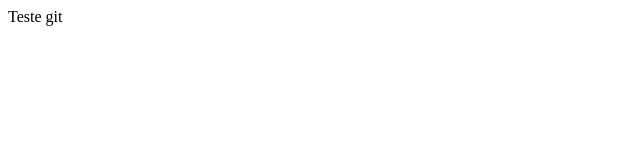
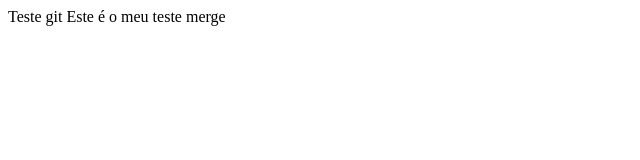
Before and after one commit to johnbengui/git, a plain HTML site: page index.html in a window 1280 px wide. Shown: the whole page, without its empty margins (0-640 px from the left). Drawn offline with Linux system fonts and the light colour scheme.

Commit message:
Teste merge

```diff
--- a/index.html
+++ b/index.html
@@ -5,5 +5,7 @@
 </head>
 <body>
 Teste git
+
+Este é o meu teste merge
 </body>
 </html>
```
